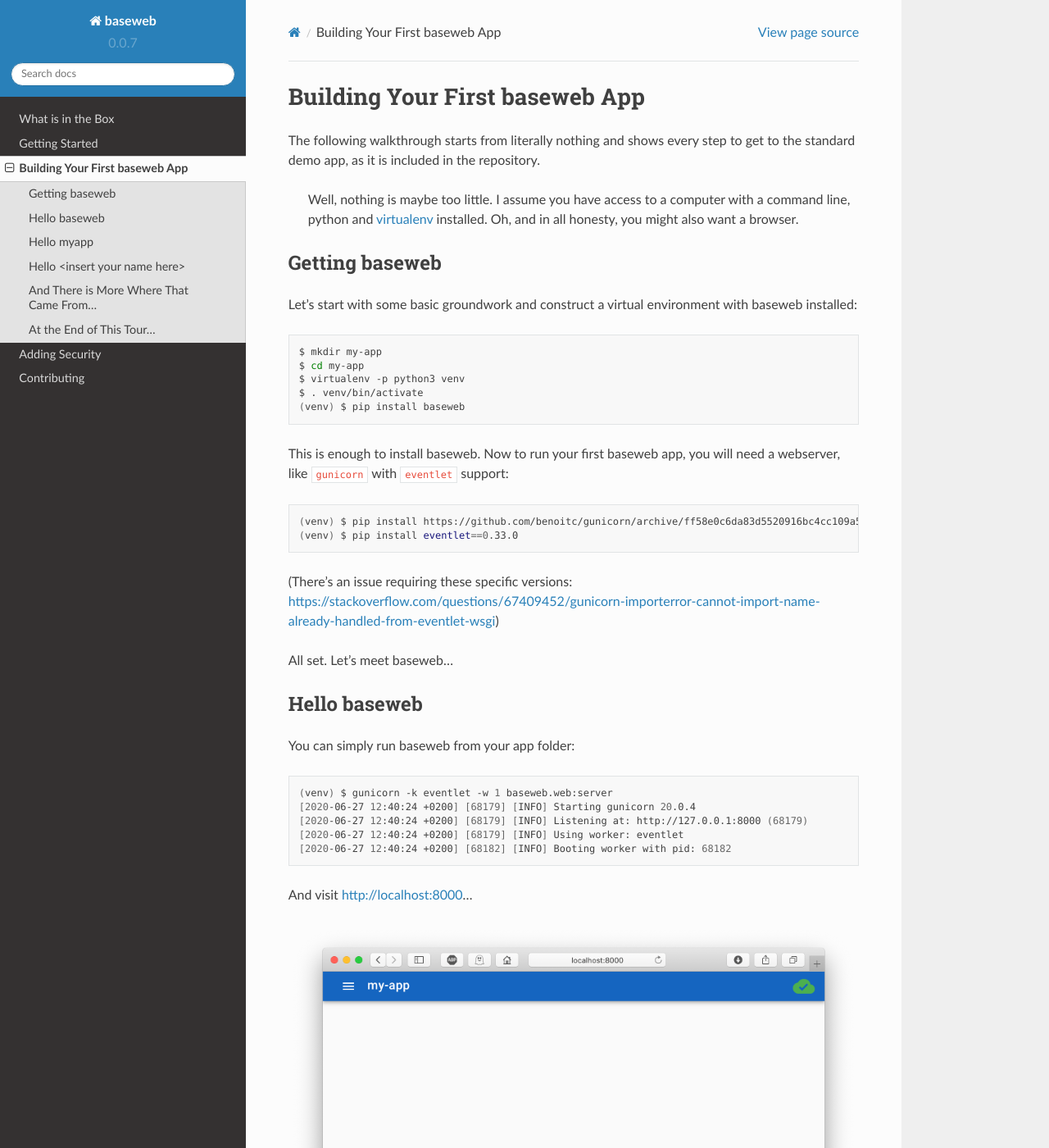
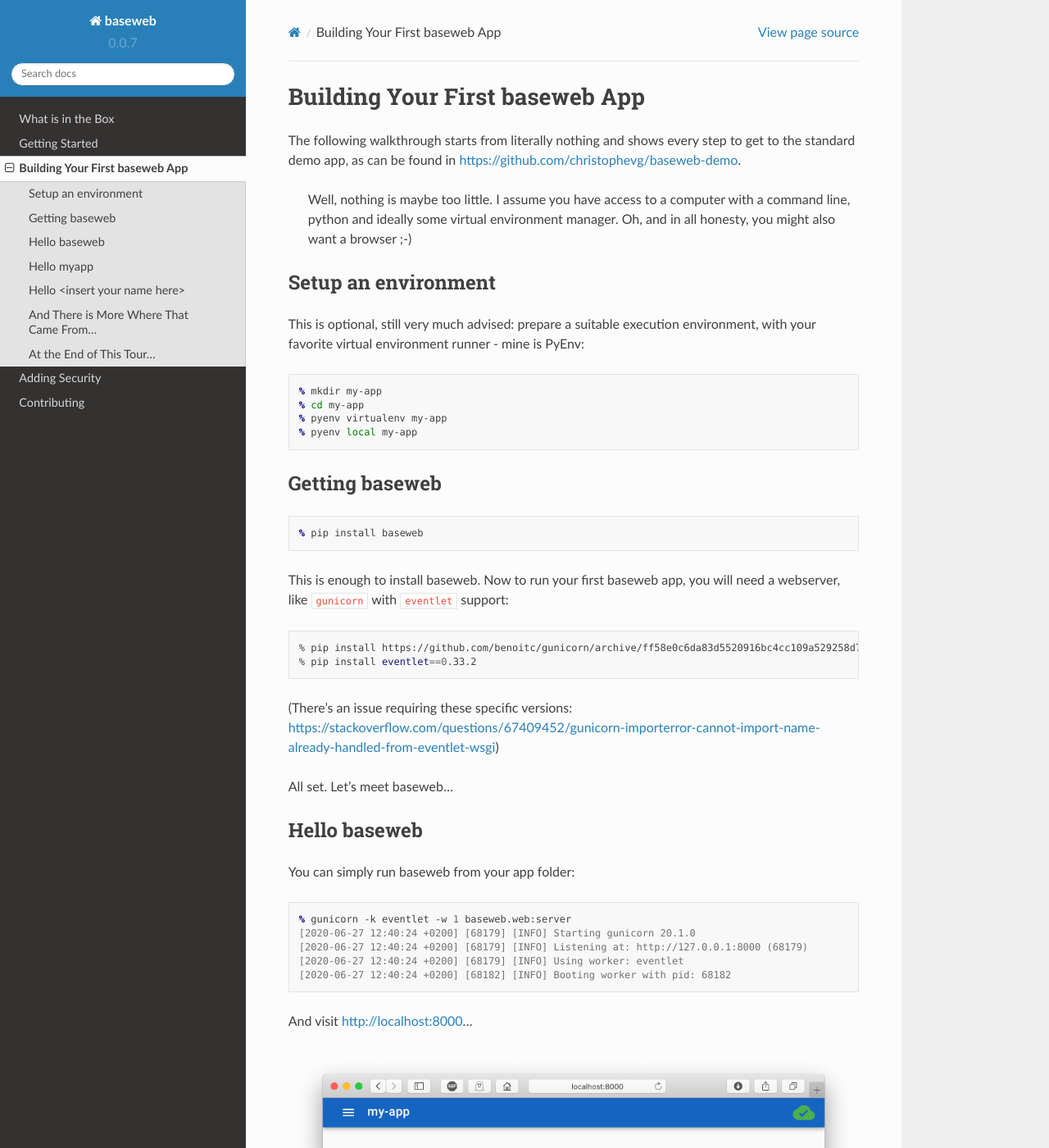
Before and after one commit to christophevg/baseweb, a Sphinx documentation site: the page built from docs/building-your-first-baseweb-app.md, in a window 1280 px wide and 1400 px high. Shown: the whole window at 82% size. Built offline with Sphinx 7.4.7 and the Read the Docs theme 2.0.0, drawn with Linux system fonts in a browser that asks for light colours; some of the changed text lies outside the part shown.

Commit message:
updated building first app instructions

````diff
--- a/docs/building-your-first-baseweb-app.md
+++ b/docs/building-your-first-baseweb-app.md
@@ -1,26 +1,31 @@
 # Building Your First baseweb App
 
-The following walkthrough starts from literally nothing and shows every step to get to the standard demo app, as it is included in the repository.
+The following walkthrough starts from literally nothing and shows every step to get to the standard demo app, as can be found in [https://github.com/christophevg/baseweb-demo](https://github.com/christophevg/baseweb-demo).
 
-> Well, nothing is maybe too little. I assume you have access to a computer with a command line, python and [virtualenv](https://pypi.org/project/virtualenv/) installed. Oh, and in all honesty, you might also want a browser.
+> Well, nothing is maybe too little. I assume you have access to a computer with a command line, python and ideally some virtual environment manager. Oh, and in all honesty, you might also want a browser ;-)
+
+## Setup an environment
+
+This is optional, still very much advised: prepare a suitable execution environment, with your favorite virtual environment runner - mine is PyEnv:
+
+```console
+% mkdir my-app
+% cd my-app
+% pyenv virtualenv my-app
+% pyenv local my-app
+```
 
 ## Getting baseweb
 
-Let's start with some basic groundwork and construct a virtual environment with baseweb installed:
-
-```bash
-$ mkdir my-app
-$ cd my-app
-$ virtualenv -p python3 venv
-$ . venv/bin/activate
-(venv) $ pip install baseweb
+```console
+% pip install baseweb
 ```
 
 This is enough to install baseweb. Now to run your first baseweb app, you will need a webserver, like `gunicorn` with `eventlet` support:
 
 ```bash
-(venv) $ pip install https://github.com/benoitc/gunicorn/archive/ff58e0c6da83d5520916bc4cc109a529258d76e1.zip#egg=gunicorn==20.1.0
-(venv) $ pip install eventlet==0.33.0
+% pip install https://github.com/benoitc/gunicorn/archive/ff58e0c6da83d5520916bc4cc109a529258d76e1.zip#egg=gunicorn==20.1.0
+% pip install eventlet==0.33.2
 ```
 
 (There's an issue requiring these specific versions: [https://stackoverflow.com/questions/67409452/gunicorn-importerror-cannot-import-name-already-handled-from-eventlet-wsgi](https://stackoverflow.com/questions/67409452/gunicorn-importerror-cannot-import-name-already-handled-from-eventlet-wsgi))
@@ -31,9 +36,9 @@
 
 You can simply run baseweb from your app folder:
 
-```bash
-(venv) $ gunicorn -k eventlet -w 1 baseweb.web:server
-[2020-06-27 12:40:24 +0200] [68179] [INFO] Starting gunicorn 20.0.4
+```console
+% gunicorn -k eventlet -w 1 baseweb.web:server
+[2020-06-27 12:40:24 +0200] [68179] [INFO] Starting gunicorn 20.1.0
 [2020-06-27 12:40:24 +0200] [68179] [INFO] Listening at: http://127.0.0.1:8000 (68179)
 [2020-06-27 12:40:24 +0200] [68179] [INFO] Using worker: eventlet
 [2020-06-27 12:40:24 +0200] [68182] [INFO] Booting worker with pid: 68182
@@ -46,14 +51,14 @@
 Notice that baseweb has take the name of your app folder and uses that as the name for the application. That is in fact a fall-back in case the name isn't provided as an enrionment variable. Try starting baseweb using the following command:
 
 ```bash
-(venv) $ APP_NAME=hello gunicorn -k eventlet -w 1 baseweb.web:server
+% APP_NAME=hello gunicorn -k eventlet -w 1 baseweb.web:server
 ```
 
 ![Hello baseweb](hello-baseweb-2.png)
 
 ## Hello myapp
 
-Although there is already a lot in your current browser window to talk about, running baseweb in this 'naked' form, results in pretty much an empty shell. Let's build our actual app on top of "baseweb as a Python module".
+Although there is already a lot in your current browser window to talk about, running baseweb in this 'naked' form, results in pretty much an empty frame. Let's build our actual app on top of "baseweb as a Python module".
 
 Create a file, `hello.py`:
 
@@ -85,12 +90,12 @@
 Now run your own baseweb app:
 
 ```bash
-(venv) kibo:my-app xtof$ gunicorn -k eventlet -w 1 hello:server
+% gunicorn -k eventlet -w 1 hello:server
 ```
 
 ![Hello myapp](hello-myapp-1.png)
 
-So what did you just do? You created a Vue.js component (`Hello`), registered it with baseweb, which hosts it in its, previously empty, Vue.js shell, and shows it when the 'route' points to the 'root'.
+So what did you just do? You created a Vue.js component (`Hello`), registered it with baseweb, which hosts it in its, previously empty, Vuetify-enabled frame, and shows it when the 'route' points to the 'root'.
 
 > There is a lot to discover and do with Vue.js. Baseweb leverages this enormous amount of power by wrapping a lot of the boilerplate in a way that it can be structured from Python. From there on, its mostly Vue.js magic for you to explore ;-)
 
@@ -208,6 +213,6 @@
 
 ## At the End of This Tour...
 
-... you are ready to take a look at the demo app that is included in the repo, and see that, given some additional nuts and bolts, you basically have compiled the entire demo app yourself.
+... you are ready to take a look at the [baseweb demo app](https://github.com/christophevg/baseweb-demo), and see that, given some additional nuts and bolts, you basically have compiled the entire demo app yourself.
 
 Make sure to look into [adding security](adding-security.md) in the mix and watch this documentation for more examples in the future or consider [contributing](contributing.md) in any way.
````
